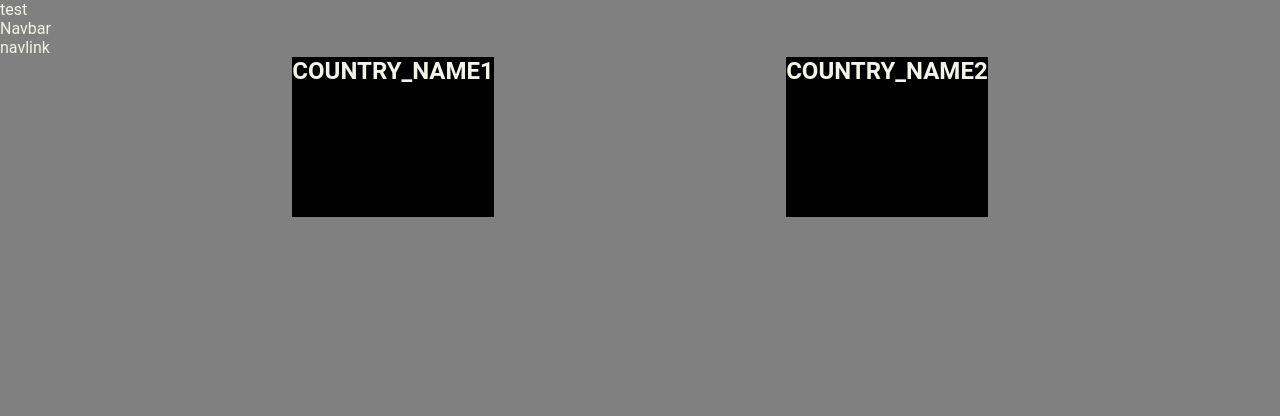
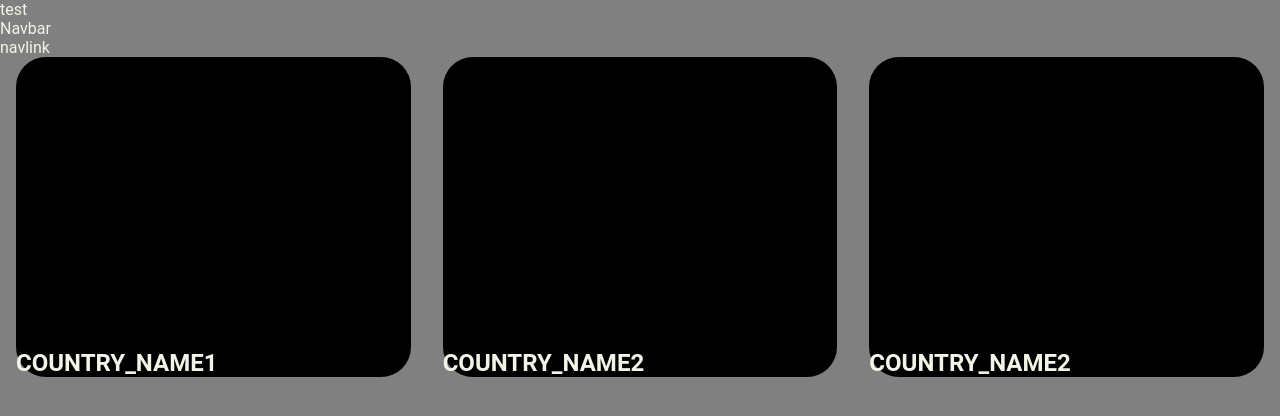
Before and after one commit to Phil-BENISSAN/0224-protojam-hellfire, a React (Vite) app in the folder client/: page /dashboard/countries in a window 1280 px wide. Shown: the top 416 px of the page. Built offline with nearby package versions, Linux system fonts and the light colour scheme; a web font is replaced by a local one.

Commit message:
Almost done css countryCard

```diff
--- a/client/src/components/CountryCard/CountryCard.css
+++ b/client/src/components/CountryCard/CountryCard.css
@@ -4,12 +4,19 @@ body {
 }
 
 .countryCardMain {
-  display: flex;
-  justify-content: space-evenly;
-  align-items: end;
+  display: grid;
+  justify-items: center;
+  grid-template-columns: 1fr;
+  margin: 0 1rem 0 1rem;
+  gap: 2rem;
 }
 .countryCard {
-  height: 10rem;
+  display: flex;
+  height: 20rem;
+  min-width: 100%;
+  max-width: 20rem;
+  position: relative;
+  border-radius: 30px;
   background-color: rgb(0, 0, 0);
   background-image: linear-gradient(
     180deg,
@@ -21,7 +28,7 @@ body {
 
 .countryTitle {
   display: inline-block;
-  text-align: end;
+  align-self: end;
 }
 
 .countryInfoHidden {
@@ -31,14 +38,21 @@ body {
 .countryInfoVisible {
   display: flex;
   flex-wrap: wrap;
-  width: 14rem;
+  position: absolute;
+  width: 100%;
+  height: 100%;
   background-color: rgba(0, 0, 0, 0.5);
   animation: entranceInfo 0.15s ease-in-out 0s 1 normal forwards;
 row-gap: 1rem;
+border-radius: 30px;
 }
-
+label {
+  width: 35%;
+  text-align: center;
+  margin-top: 1.5rem;
+}
 progress {
-  width: 45%;
+  width: 60%;
   height: auto;
   margin-left: 0.4rem;
   margin-top: -6px;
@@ -62,3 +76,22 @@ button {
   height: 2.5rem;
   background-color: #527536;
 }
+
+@media screen and (min-width: 768px) {
+  .countryCardMain {
+    grid-template-columns:repeat(2, 1fr);
+  }
+  .countryCard{
+    height: 20rem;
+    max-width: 35rem;
+  }
+}
+
+@media screen and (min-width: 1280px) {
+  .countryCardMain {
+    grid-template-columns:repeat(3, 1fr);
+  }
+  .countryCard{
+    height: 20rem;
+  }
+}
--- a/client/src/components/CountryCard/CountryCard.jsx
+++ b/client/src/components/CountryCard/CountryCard.jsx
@@ -19,8 +19,7 @@ const CountryCard = ({
       className="countryCard"
       onMouseEnter={handleMouseEnter}
       onMouseLeave={handleMouseLeave}
-    >
-      <h2 className="countryTitle">{countryName}</h2>
+      >
       <section
         className={isHovered ? "countryInfoVisible" : "countryInfoHidden"}
       >
@@ -32,6 +31,7 @@ const CountryCard = ({
         <progress id="info3" max="5" value="4" />
         <button>Tap to open</button>
       </section>
+      <h2 className="countryTitle">{countryName}</h2>
     </article>
   );
 };
--- a/client/src/views/AllCountries.jsx
+++ b/client/src/views/AllCountries.jsx
@@ -1,4 +1,4 @@
-import React from 'react';
+import React from "react";
 import CountryCard from "../components/CountryCard/CountryCard";
 
 const App = () => {
@@ -16,6 +16,12 @@ const App = () => {
         countryInfo2="country_info2"
         countryInfo3="country_info3"
       />
+      <CountryCard
+        countryName="COUNTRY_NAME2"
+        countryInfo1="country_info1"
+        countryInfo2="country_info2"
+        countryInfo3="country_info3"
+      />
     </main>
   );
 };
```
